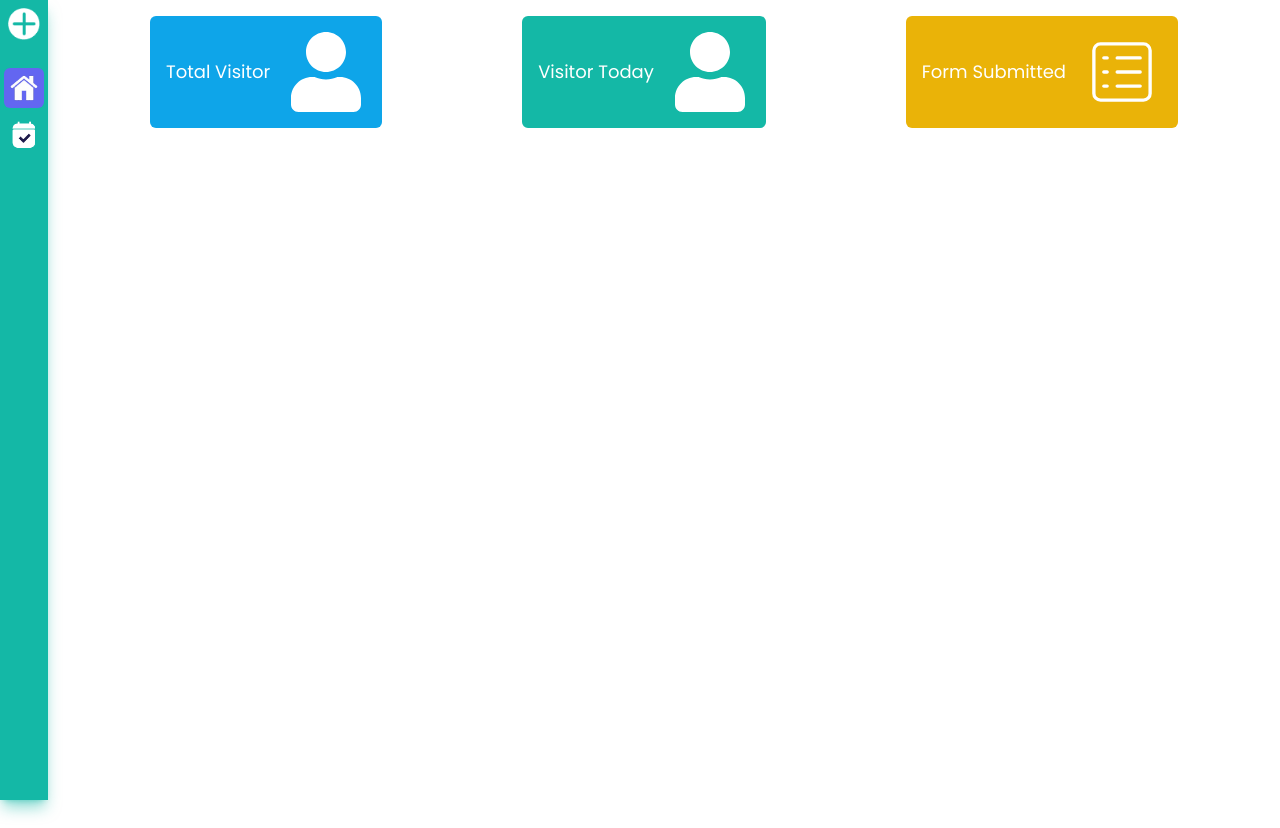
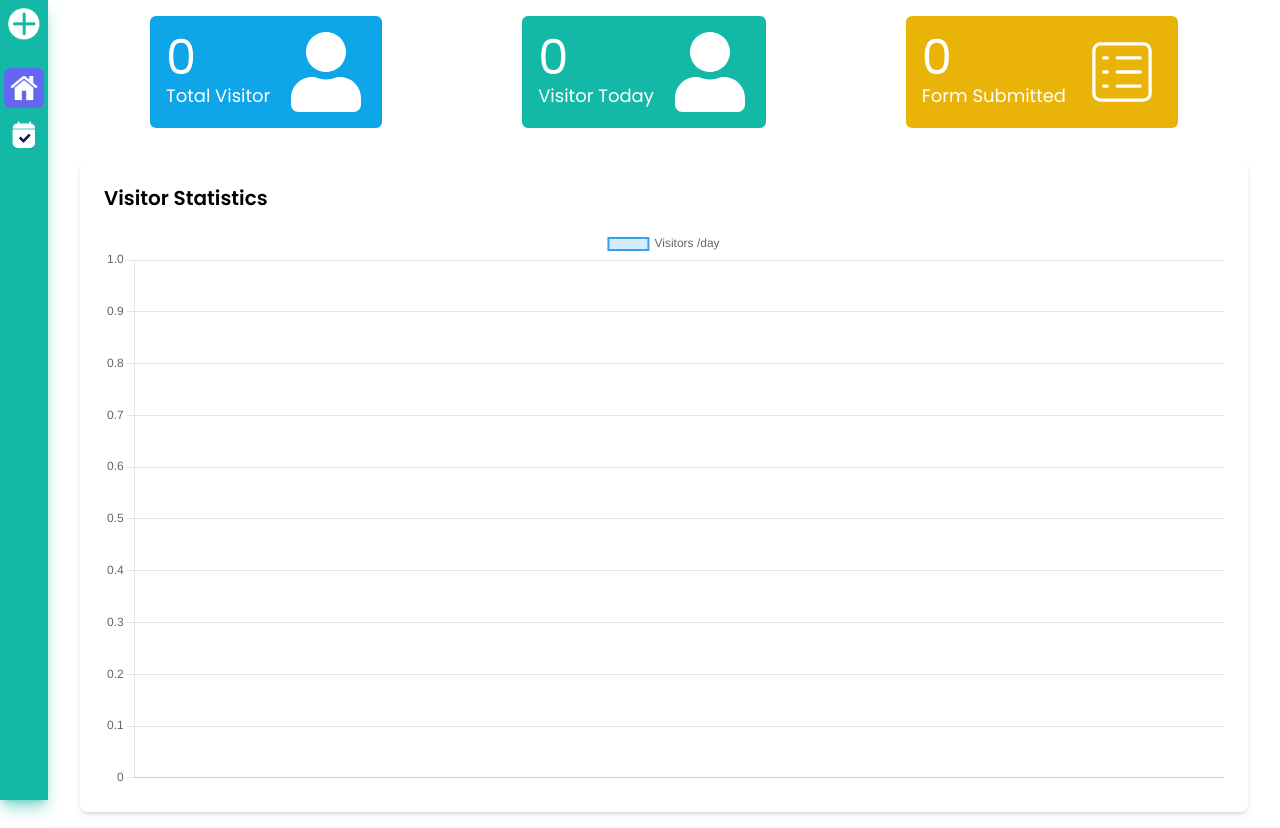
Before and after one commit to seriie/react-portofolio, a React (Vite) app: page /admin in a window 1280 px wide. Before the commit the page ends 800 px from the top, so only its background shows below. Built offline with nearby package versions, Linux system fonts and the light colour scheme; no server answers.

Commit message:
fix get visitors

```diff
--- a/src/components/admin/Admin.jsx
+++ b/src/components/admin/Admin.jsx
@@ -23,7 +23,7 @@ export default function Admin() {
       <div
         className={`${
           isOpen ? "w-52" : "w-12"
-        } transition-all duration-300 fixed flex flex-col left-0 h-full bg-teal-500 shadow-lg shadow-teal-500/50`}
+        } transition-all duration-300 overflow-hidden fixed flex flex-col left-0 h-full bg-teal-500 shadow-lg shadow-teal-500/50`}
       >
         <img
           onClick={() => setIsOpen((prev) => !prev)}
--- a/src/components/admin/dashboard/Dashboard.jsx
+++ b/src/components/admin/dashboard/Dashboard.jsx
@@ -7,7 +7,6 @@ import {
   Chart as ChartJS,
   CategoryScale,
   LinearScale,
-  BarElement,
   LineElement,
   PointElement,
   Title,
@@ -19,7 +18,6 @@ import { useEffect, useState } from 'react';
 ChartJS.register(
   CategoryScale,
   LinearScale,
-  BarElement,
   LineElement,
   PointElement,
   Title,
@@ -28,10 +26,13 @@ ChartJS.register(
 );
 
 export default function Dashboard() {
-    const [totalSubmitted, setTotalSubmitted] = useState([]);
-    const [totalVisitors, setTotalVisitors] = useState([]);
-    const [todayVisitors, setTodayVisitors] = useState([]);
+    const [totalSubmitted, setTotalSubmitted] = useState(0);
+    const [totalVisitors, setTotalVisitors] = useState(0);
+    const [visitors, setVisitors] = useState([]);
+    const [todayVisitors, setTodayVisitors] = useState(0);
+
     const URL = import.meta.env.VITE_BACKEND_URL;
+
     const countItem = [
         { id: 1, name: 'Total Visitor', count: totalVisitors, icon: FaUser, backGround: "bg-sky-500" },
         { id: 2, name: 'Visitor Today', count: todayVisitors, icon: FaUser, backGround: "bg-teal-500" },
@@ -41,49 +42,73 @@ export default function Dashboard() {
     const getTotalSubmitted = async () => {
         try {
             const response = await axios.get(`${URL}/form/total-submitted`);
+            setTotalSubmitted(response.data[0].total);
+        } catch (e) {
+            console.error(e.message);
+        }
+    };
 
-            setTotalSubmitted(response.data[0].total);
+    const getTotalVisitors = async () => {
+        try {
+            const response = await axios.get(`${URL}/visitors/total`);
+            setTotalVisitors(response.data.length);
         } catch (e) {
             console.error(e.message);
         }
     }
 
-    const getTotalVisitors = async () => {
+    const getVisitorsStatistics = async () => {
         try {
-            const response = await axios.get(`${URL}/visitors/total`);
-
-            setTotalVisitors(response.data[0].total);
+            const response = await axios.get(`${URL}/visitors/visitors-statistics`);
+            setVisitors(response.data);
         } catch (e) {
             console.error(e.message);
         }
-    }
+    };
 
     const getTodayVisitors = async () => {
         try {
             const response = await axios.get(`${URL}/visitors/today`);
-
             setTodayVisitors(response.data[0].total);
         } catch (e) {
             console.error(e.message);
         }
-    }
+    };
 
     useEffect(() => {
         getTotalSubmitted();
+        getVisitorsStatistics();
+        getTodayVisitors();
         getTotalVisitors();
-        getTodayVisitors();
 
         const interval = setInterval(() => {
             getTotalSubmitted();
+            getVisitorsStatistics();
+            getTodayVisitors();
             getTotalVisitors();
-            getTodayVisitors();
         }, 5000);
 
         return () => clearInterval(interval);
     }, []);
 
+    const chartData = {
+        labels: visitors.map((data) => data.date.slice(0,10)),
+        datasets: [
+            {
+                label: 'Visitors /day',
+                data: visitors.map((data) => data.total_visitor),
+                borderColor: 'rgba(54, 162, 235, 1)',
+                backgroundColor: 'rgba(54, 162, 235, 0.2)',
+                borderWidth: 2,
+                pointBackgroundColor: 'rgba(54, 162, 235, 1)',
+                tension: 0.3,
+            }
+        ]
+    };
+
     return (
-        <div className="counter mx-4 flex items-center justify-around">
+        <div className="mx-4">
+            <div className="counter flex items-center justify-around mb-8">
                 {countItem.map(({ id, name, count, icon: Icon, backGround }) => (
                     <div key={id} className={`flex ${backGround} rounded-md p-4 items-center space-x-4`}>
                         <div>
@@ -94,5 +119,11 @@ export default function Dashboard() {
                     </div>
                 ))}
             </div>
+
+            <div className="bg-white p-6 rounded-lg shadow-md">
+                <h2 className="text-xl font-bold mb-4">Visitor Statistics</h2>
+                <Line data={chartData} />
+            </div>
+        </div>
     );
 }
```
Lines whose indentation alone changed are shown as unchanged.
